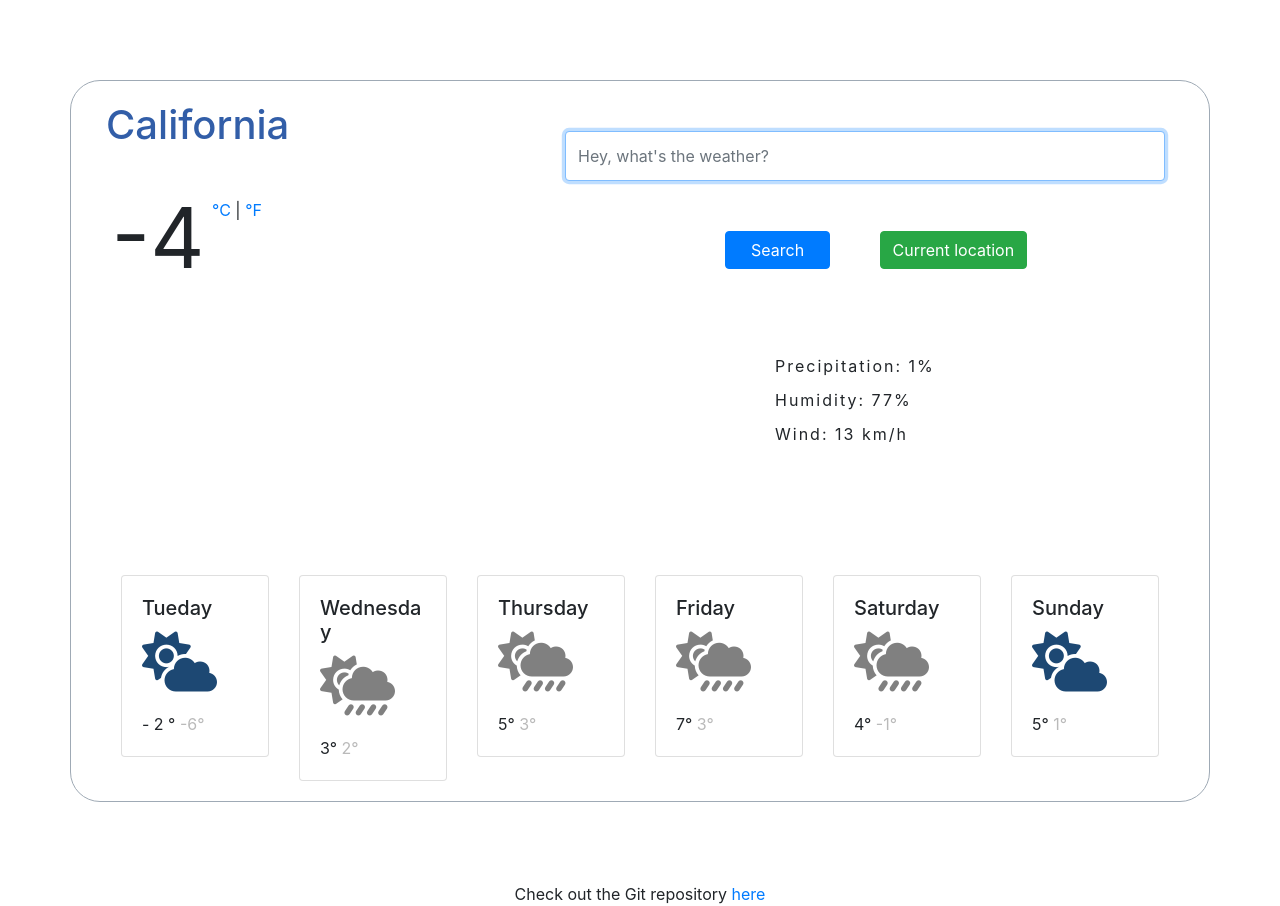
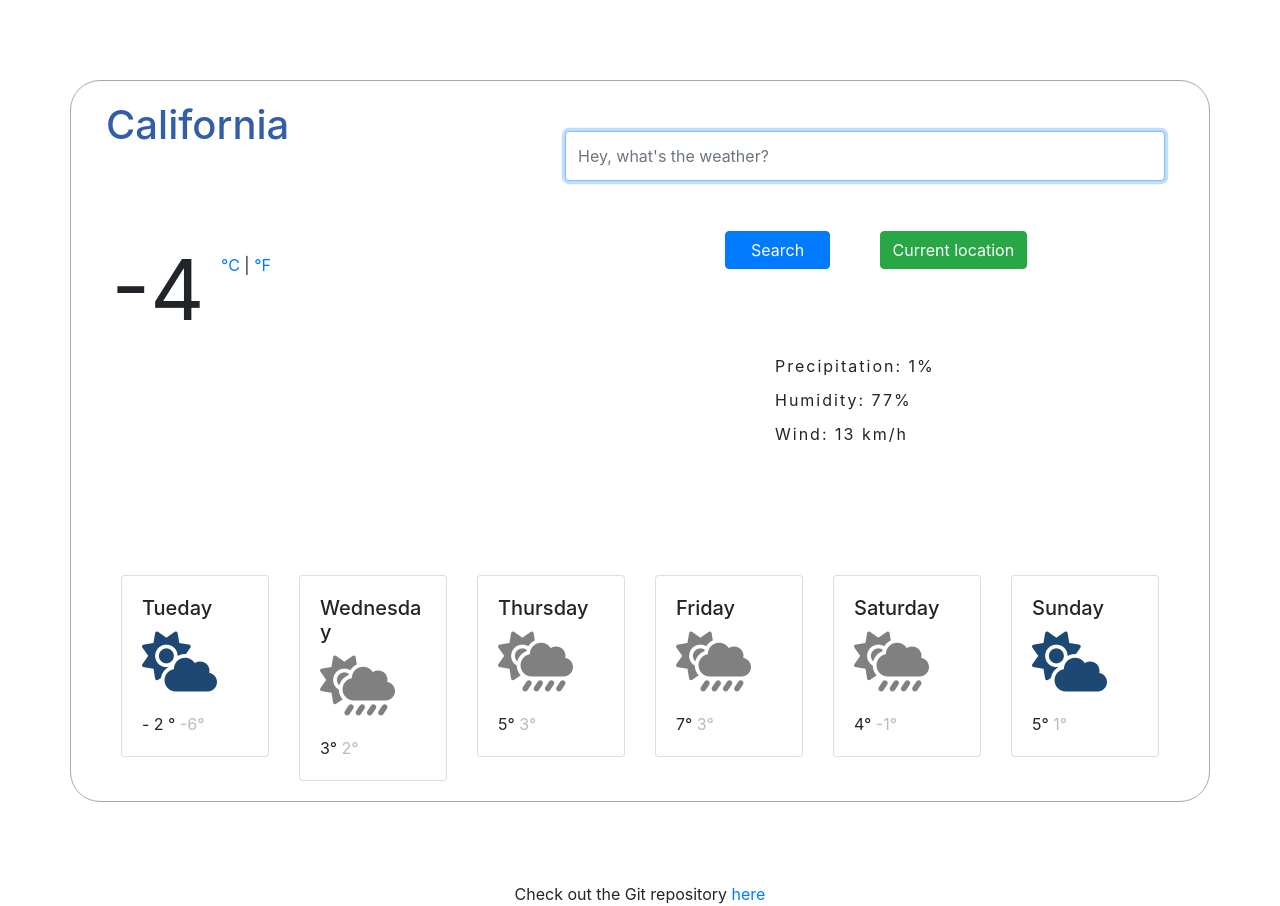
Before and after one commit to Sofia-Zammitto-Benasayag/plus-weather-app, a plain HTML site: page index.html in a window 1280 px wide. Drawn offline with nearby package versions, Linux system fonts and the light colour scheme; no server answers.

Commit message:
removed FA icon styles & updated temp & units

```diff
--- a/style.css
+++ b/style.css
@@ -15,10 +15,7 @@ h3 {
   border: 1px solid #9faab5;
   border-radius: 30px;
 }
-.fa-sun {
-  font-size: 150px;
-  color: #ffc13b;
-}
+
 .fa-cloud-sun {
   font-size: 60px;
   color: #1d4873;
@@ -33,13 +30,13 @@ h3 {
   font-weight: 400;
   font-size: 84px;
   position: relative;
-  top: -38px;
+  top: 14px;
   right: -1px;
 }
 .units {
   position: relative;
-  top: -90px;
-  left: -15px;
+  top: -35px;
+  left: -6px;
 }
 .btn-primary {
   padding: 6px 25px;
```
